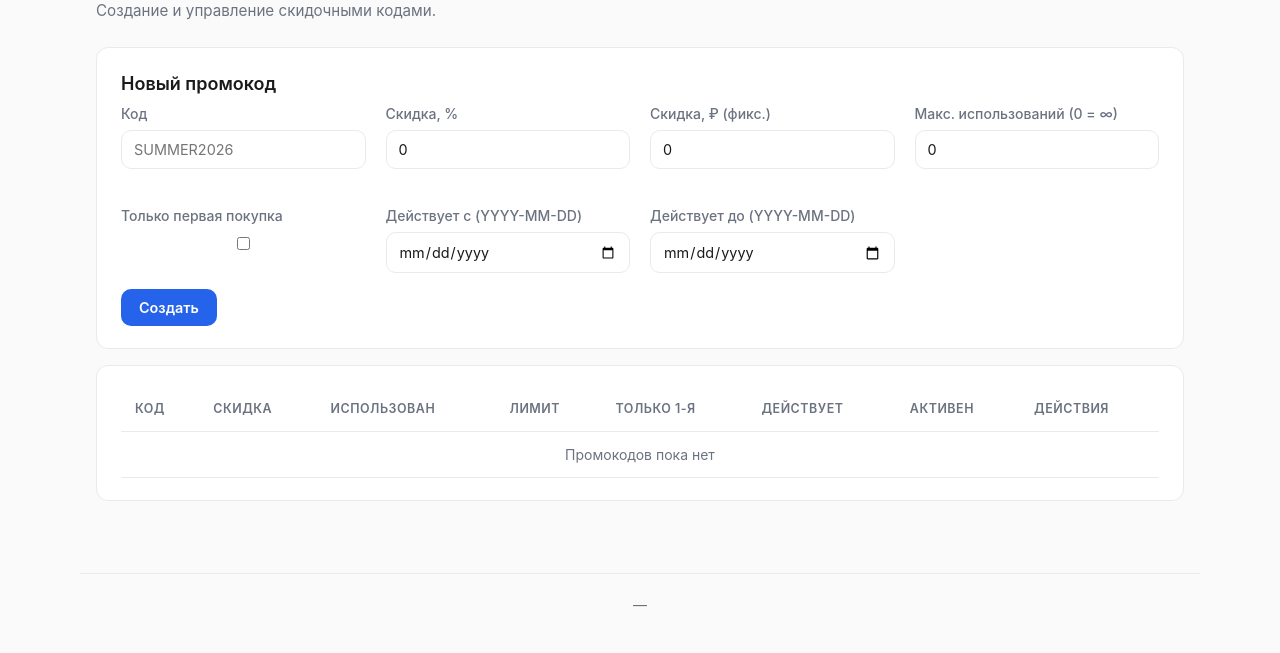
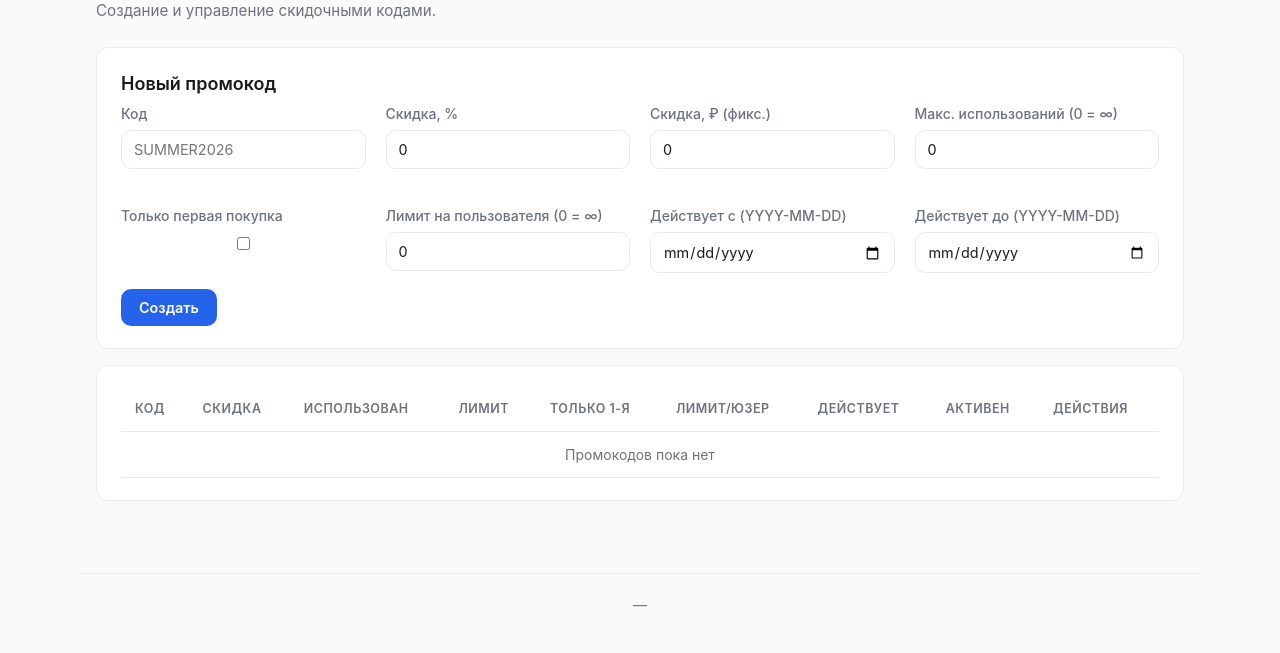
Before and after one commit to xxldrago/vpn-shop, a FastAPI app: template templates/admin/promos.html in a window 1280 px wide. Shown: the part 147-800 px from the top of the page. Run offline with FastAPI, Linux system fonts and the light colour scheme; the template is opened without the code that fills it, so the values that code supplies are empty.

Commit message:
feat(03-02): admin per-user limit input + NULL-for-0 persistence (P-12/P-03)

```diff
--- a/app.py
+++ b/app.py
@@ -1007,6 +1007,7 @@ async def admin_promos_add(
     discount_amount_rub: float = Form(0),
     max_uses: int = Form(0),
     first_purchase_only: int = Form(0),
+    max_uses_per_user: int = Form(0),
     valid_from: str = Form(""),
     valid_until: str = Form(""),
 ):
@@ -1017,16 +1018,19 @@ async def admin_promos_add(
     discount_amount_rub = money_utils.to_rub(discount_amount_rub)
     if discount_amount_rub < 0:
         return JSONResponse({"error": "Скидка не может быть отрицательной"}, status_code=400)
+    if max_uses_per_user < 0:
+        return JSONResponse({"error": "Лимит на пользователя не может быть отрицательным"}, status_code=400)
     conn = database.get_db()
     try:
         exists = conn.execute("SELECT id FROM promo_codes WHERE code = ?", (code,)).fetchone()
         if exists:
             return JSONResponse({"error": "Такой промокод уже существует"}, status_code=400)
         conn.execute(
-            "INSERT INTO promo_codes (code, discount_percent, discount_amount_rub, max_uses, first_purchase_only, valid_from, valid_until, is_active, created_at)"
-            " VALUES (?, ?, ?, ?, ?, ?, ?, 1, ?)",
+            "INSERT INTO promo_codes (code, discount_percent, discount_amount_rub, max_uses, first_purchase_only, max_uses_per_user, valid_from, valid_until, is_active, created_at)"
+            " VALUES (?, ?, ?, ?, ?, ?, ?, ?, 1, ?)",
             (code, discount_percent, discount_amount_rub, max_uses or None,
              1 if first_purchase_only else 0,
+             max_uses_per_user or None,
              valid_from or None, valid_until or None, now_iso()),
         )
         conn.commit()
--- a/templates/admin/promos.html
+++ b/templates/admin/promos.html
@@ -12,6 +12,7 @@
       <div class="form-group"><label>Скидка, ₽ (фикс.)</label><input class="form-control" type="number" step="0.01" min="0" name="discount_amount_rub" value="0"></div>
       <div class="form-group"><label>Макс. использований (0 = ∞)</label><input class="form-control" type="number" name="max_uses" value="0"></div>
       <div class="form-group"><label>Только первая покупка</label><input class="form-control" type="checkbox" name="first_purchase_only" value="1"></div>
+      <div class="form-group"><label>Лимит на пользователя (0 = ∞)</label><input class="form-control" type="number" min="0" name="max_uses_per_user" value="0"></div>
       <div class="form-group"><label>Действует с (YYYY-MM-DD)</label><input class="form-control" type="date" name="valid_from"></div>
       <div class="form-group"><label>Действует до (YYYY-MM-DD)</label><input class="form-control" type="date" name="valid_until"></div>
     </div>
@@ -22,7 +23,7 @@
 <div class="card">
   <div class="table-wrap">
     <table>
-      <thead><tr><th>Код</th><th>Скидка</th><th>Использован</th><th>Лимит</th><th>Только 1-я</th><th>Действует</th><th>Активен</th><th>Действия</th></tr></thead>
+      <thead><tr><th>Код</th><th>Скидка</th><th>Использован</th><th>Лимит</th><th>Только 1-я</th><th>Лимит/юзер</th><th>Действует</th><th>Активен</th><th>Действия</th></tr></thead>
       <tbody>
         {% for p in promos %}
         <tr>
@@ -35,6 +36,7 @@
           <td>
             {% if p.first_purchase_only %}<span class="badge badge-success">Да</span>{% else %}—{% endif %}
           </td>
+          <td>{% if p.max_uses_per_user %}{{ p.max_uses_per_user }}{% else %}∞{% endif %}</td>
           <td>
             {% if p.valid_from %}{{ p.valid_from[:10] }}{% endif %}
             {% if p.valid_until %} → {{ p.valid_until[:10] }}{% endif %}
@@ -54,7 +56,7 @@
           </td>
         </tr>
         {% else %}
-        <tr><td colspan="8" class="muted center">Промокодов пока нет</td></tr>
+        <tr><td colspan="9" class="muted center">Промокодов пока нет</td></tr>
         {% endfor %}
       </tbody>
     </table>
```
Also changed, not shown: tests/test_promo_admin.py (+29 -0 lines).
